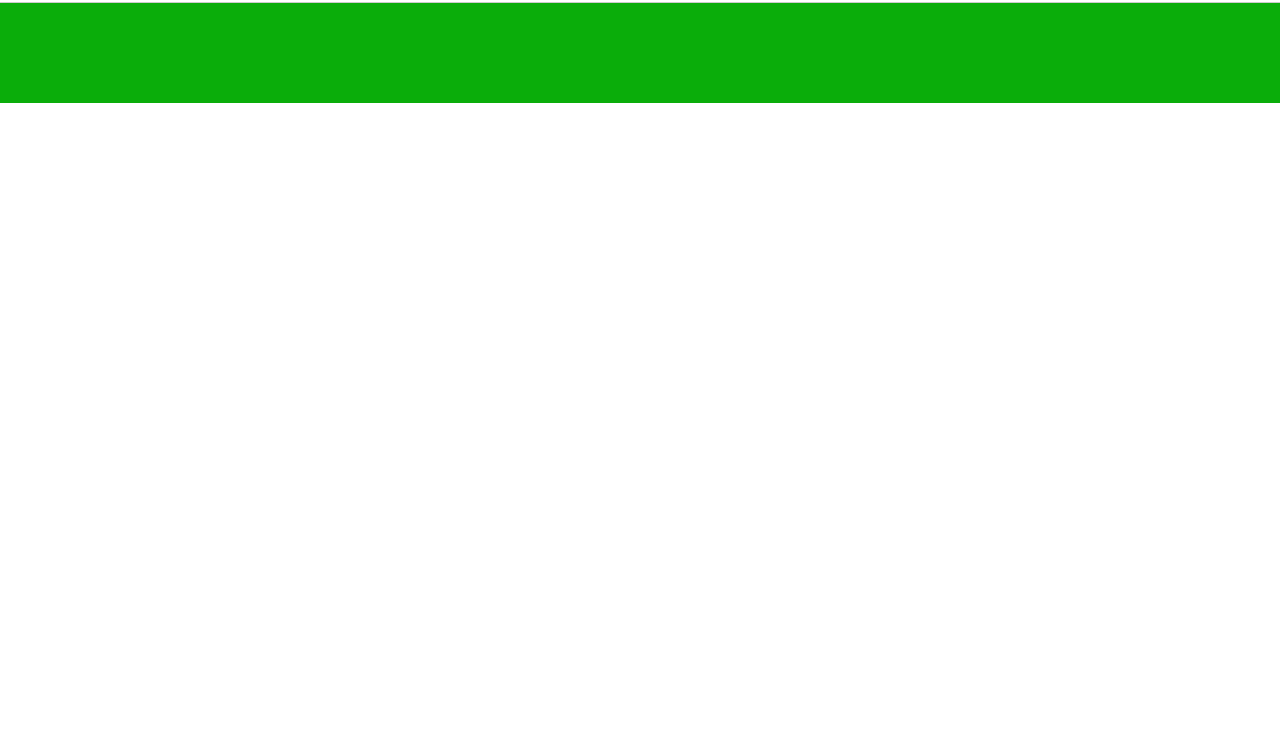
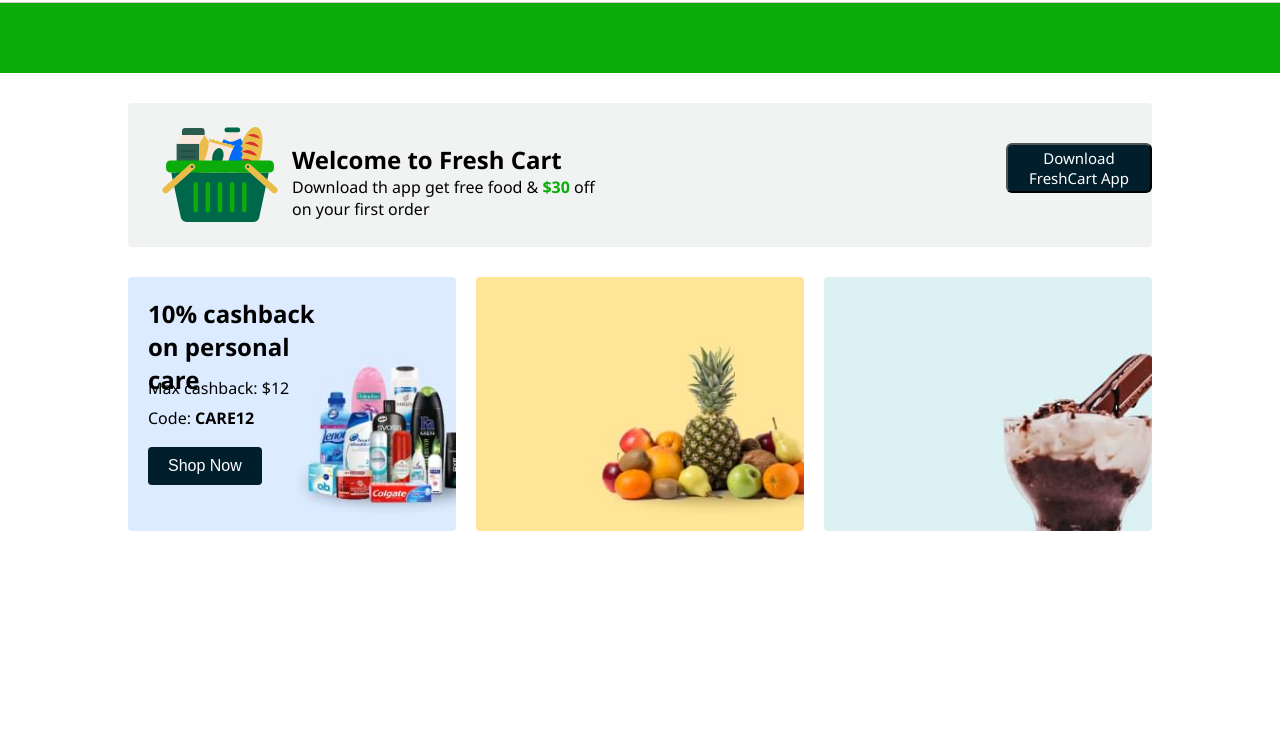
Before and after one commit to kaleruabhilash16/fresh, a plain HTML site: page index.html in a window 1280 px wide. Shown: the part 67-800 px from the top of the page. Drawn offline with Linux system fonts and the light colour scheme.

Commit message:
cots added

```diff
--- a/index.html
+++ b/index.html
@@ -41,5 +41,38 @@
     <nav>
 
     </nav>
+
+    <section class="home">
+        <div class="layer1">
+            <img src="about-icons-1.svg" alt="">
+            <div class="text">
+                <h1>Welcome to Fresh Cart</h1>
+                <p>Download th app get free food & <span>$30</span> off on your first order</p>
+            </div>
+
+            <button style="font-weight: 500;">Download FreshCart App</button>
+        </div>
+
+        <div class="layer2">
+            <div class="cot1">
+                <h1 class="promo-text">10% cashback on
+                    personal care</h1>
+                    <p class="mini1">Max cashback: $12</p>
+                    <p class="mini2">Code:<span> CARE12</span></p>
+                    <button class="promo-button">Shop Now</button>
+                <img src="ad1.jpg" alt="Ad Image">
+            </div>
+            <div class="cot2">
+                <img src="ad2.jpg" alt="">
+            </div>
+            <div class="cot3">
+                <img src="ad3.jpg" alt="">
+            </div>
+        </div>
+
+
+
+    </section>
+
 </body>
 </html>
--- a/style.css
+++ b/style.css
@@ -4,7 +4,7 @@
 
 body {
     margin: 0;
-    font-family: Arial, sans-serif;
+    font-family: 'Segoe UI', Tahoma, Geneva, Verdana, sans-serif;
 }
 
 header {
@@ -91,7 +91,120 @@ header {
 }
 nav{
     width: 100%;
-    height:100px;
+    height: 70px;
     background-color: #0aad0a;
+}
+
+.home{
+    width: 80%;
+    margin: 30px auto;
+}
+.home .layer1{
+    width: 100%;
+    background-color: #f0f3f2;
+    height: 144px;
+    border-radius: 4px;
+    display: flex;
 
 }
+
+.layer1 img{
+    padding-left: 20px;
+}
+.text h1{
+    margin:40px 0 0 0 ;
+}
+.text p{
+    margin: 0;
+    padding: 0;
+}
+.layer1 button{
+    font-family: 'Segoe UI', Tahoma, Geneva, Verdana, sans-serif;
+    background-color: #001e2b;
+    font-size: 15px;
+    color: white;
+    width: 200px;
+    height: 50px;
+    border-radius: 6px;
+    margin:40px 0 0 400px ;
+    cursor: pointer;
+
+}
+.layer2 {
+    display: flex; /* Align columns horizontally */
+    justify-content: space-between; /* Add equal spacing between columns */
+    width: 100%;
+    height: 254px;
+    margin: 30px auto; /* Center container vertically and horizontally */
+}
+
+.cot1, .cot2, .cot3 {
+    width: 448px; /* Fixed width for all columns */
+    height: 254px; /* Fixed height for all columns */
+    position: relative;
+}
+
+.cot1 img, .cot2 img, .cot3 img {
+    width: 100%; /* Stretch image to fit container width */
+    height: 100%; /* Stretch image to fit container height */
+    object-fit: cover; /* Ensure image maintains aspect ratio and covers container */
+    border-radius: 4px; /* Optional: Rounded corners for images */
+}
+
+.promo-text {
+    width: 60%;
+    position: absolute;
+    top: 20px;
+    left: 20px;
+    color: black;
+    font-size: 1.5rem;
+    font-weight: bold;
+    margin: 0;
+    z-index: 2; /* Ensure text is above the image */
+}
+
+.mini1, .mini2 {
+    position: absolute;
+    color: black;
+    font-size: 1rem;
+    z-index: 2;
+}
+
+.mini1 {
+    top: 100px; /* Position under promo-text */
+    left: 20px;
+    margin: 0;
+}
+
+.mini2 {
+    top: 130px; /* Position below mini1 */
+    left: 20px;
+    margin: 0;
+}
+
+.cot1 ,.cot2{
+    margin-right: 20px; /* Optional spacing between columns */
+}
+.promo-button {
+    position: absolute;
+    top: 170px; /* Position below the promo code */
+    left: 20px;
+    background-color: #001e2b; /* Button background color */
+    color: white; /* Button text color */
+    border: none; /* Remove border */
+    padding: 10px 20px; /* Padding for button */
+    font-size: 1rem; /* Font size for button text */
+    border-radius: 4px; /* Rounded corners */
+    cursor: pointer; /* Pointer cursor on hover */
+    z-index: 2;
+    transition: background-color 0.3s ease; /* Smooth hover effect */
+}
+.promo-button:hover {
+    background-color: #26404b; /* Darker shade on hover */
+}
+span{
+    font-weight: bold;
+}
+.text span{
+    color: #0aad0a;
+}
```
Also changed, not shown: about-icons-1.svg (added), ad1.jpg (added), ad2.jpg (added), ad3.jpg (added).
